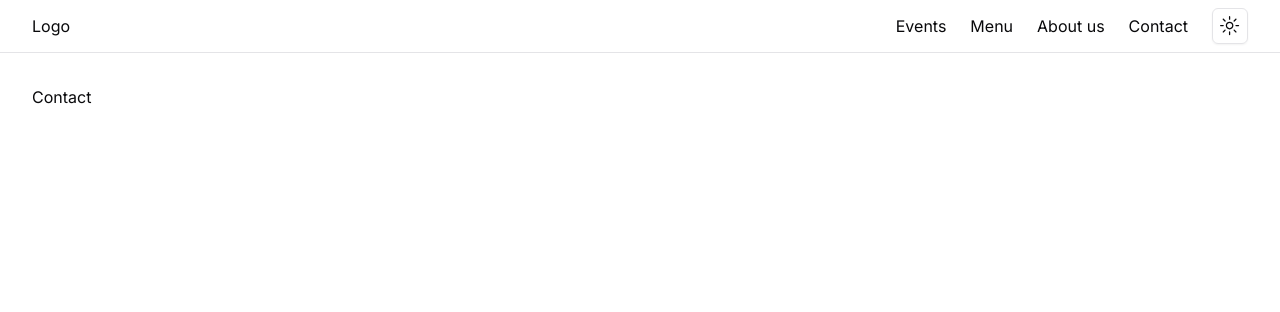
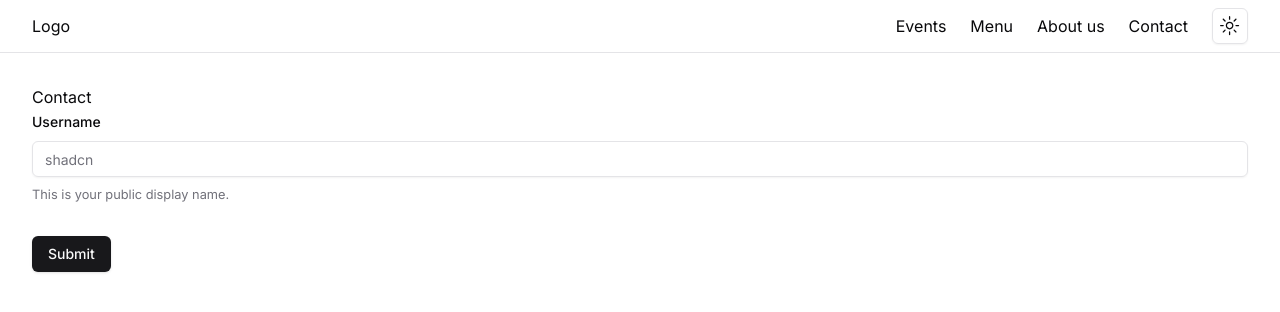
Before and after one commit to lmatuzic/zeleni-kut, a Next.js app: page /contact in a window 1280 px wide. Shown: the top 312 px of the page. Built offline with nearby package versions, Linux system fonts and the light colour scheme.

Commit message:
add form and input components from shadcn, make contact form component and use it on contact page

```diff
--- /dev/null
+++ b/app/(routes)/contact/components/ContactForm.tsx
@@ -0,0 +1,58 @@
+'use client';
+
+import * as z from 'zod';
+import { useForm } from 'react-hook-form';
+import { zodResolver } from '@hookform/resolvers/zod';
+import {
+	Form,
+	FormControl,
+	FormDescription,
+	FormField,
+	FormItem,
+	FormLabel,
+	FormMessage,
+} from '@/app/(ui)/components/shadcn/Form';
+import { Button } from '@/app/(ui)/components/shadcn/Button';
+import { Input } from '@/app/(ui)/components/shadcn/Input';
+
+const formSchema = z.object({
+	username: z.string().min(2).max(50),
+});
+
+export default function ContactForm() {
+	const form = useForm<z.infer<typeof formSchema>>({
+		resolver: zodResolver(formSchema),
+		defaultValues: {
+			username: '',
+		},
+	});
+
+	function onSubmit(values: z.infer<typeof formSchema>) {
+		console.log(values);
+	}
+
+	return (
+		<Form {...form}>
+			<form onSubmit={form.handleSubmit(onSubmit)} className='space-y-8'>
+				<FormField
+					control={form.control}
+					name='username'
+					render={({ field }) => (
+						<FormItem>
+							<FormLabel>Username</FormLabel>
+
+							<FormControl>
+								<Input placeholder='shadcn' {...field} />
+							</FormControl>
+
+							<FormDescription>This is your public display name.</FormDescription>
+							<FormMessage />
+						</FormItem>
+					)}
+				/>
+
+				<Button type='submit'>Submit</Button>
+			</form>
+		</Form>
+	);
+}
--- a/app/(routes)/contact/page.tsx
+++ b/app/(routes)/contact/page.tsx
@@ -1,3 +1,10 @@
+import ContactForm from './components/ContactForm';
+
 export default function Contact() {
-	return <div>Contact</div>;
+	return (
+		<div>
+			<h1>Contact</h1>
+			<ContactForm />
+		</div>
+	);
 }
--- /dev/null
+++ b/app/(ui)/components/shadcn/Form.tsx
@@ -0,0 +1,167 @@
+import * as React from 'react';
+import * as LabelPrimitive from '@radix-ui/react-label';
+import { Slot } from '@radix-ui/react-slot';
+import {
+	Controller,
+	ControllerProps,
+	FieldPath,
+	FieldValues,
+	FormProvider,
+	useFormContext,
+} from 'react-hook-form';
+
+import { cn } from '@/lib/shadcn/utils';
+import { Label } from '@/app/(ui)/components/shadcn/Label';
+
+const Form = FormProvider;
+
+type FormFieldContextValue<
+	TFieldValues extends FieldValues = FieldValues,
+	TName extends FieldPath<TFieldValues> = FieldPath<TFieldValues>
+> = {
+	name: TName;
+};
+
+const FormFieldContext = React.createContext<FormFieldContextValue>({} as FormFieldContextValue);
+
+const FormField = <
+	TFieldValues extends FieldValues = FieldValues,
+	TName extends FieldPath<TFieldValues> = FieldPath<TFieldValues>
+>({
+	...props
+}: ControllerProps<TFieldValues, TName>) => {
+	return (
+		<FormFieldContext.Provider value={{ name: props.name }}>
+			<Controller {...props} />
+		</FormFieldContext.Provider>
+	);
+};
+
+const useFormField = () => {
+	const fieldContext = React.useContext(FormFieldContext);
+	const itemContext = React.useContext(FormItemContext);
+	const { getFieldState, formState } = useFormContext();
+
+	const fieldState = getFieldState(fieldContext.name, formState);
+
+	if (!fieldContext) {
+		throw new Error('useFormField should be used within <FormField>');
+	}
+
+	const { id } = itemContext;
+
+	return {
+		id,
+		name: fieldContext.name,
+		formItemId: `${id}-form-item`,
+		formDescriptionId: `${id}-form-item-description`,
+		formMessageId: `${id}-form-item-message`,
+		...fieldState,
+	};
+};
+
+type FormItemContextValue = {
+	id: string;
+};
+
+const FormItemContext = React.createContext<FormItemContextValue>({} as FormItemContextValue);
+
+const FormItem = React.forwardRef<HTMLDivElement, React.HTMLAttributes<HTMLDivElement>>(
+	({ className, ...props }, ref) => {
+		const id = React.useId();
+
+		return (
+			<FormItemContext.Provider value={{ id }}>
+				<div ref={ref} className={cn('space-y-2', className)} {...props} />
+			</FormItemContext.Provider>
+		);
+	}
+);
+FormItem.displayName = 'FormItem';
+
+const FormLabel = React.forwardRef<
+	React.ElementRef<typeof LabelPrimitive.Root>,
+	React.ComponentPropsWithoutRef<typeof LabelPrimitive.Root>
+>(({ className, ...props }, ref) => {
+	const { error, formItemId } = useFormField();
+
+	return (
+		<Label
+			ref={ref}
+			className={cn(error && 'text-destructive', className)}
+			htmlFor={formItemId}
+			{...props}
+		/>
+	);
+});
+FormLabel.displayName = 'FormLabel';
+
+const FormControl = React.forwardRef<
+	React.ElementRef<typeof Slot>,
+	React.ComponentPropsWithoutRef<typeof Slot>
+>(({ ...props }, ref) => {
+	const { error, formItemId, formDescriptionId, formMessageId } = useFormField();
+
+	return (
+		<Slot
+			ref={ref}
+			id={formItemId}
+			aria-describedby={!error ? `${formDescriptionId}` : `${formDescriptionId} ${formMessageId}`}
+			aria-invalid={!!error}
+			{...props}
+		/>
+	);
+});
+FormControl.displayName = 'FormControl';
+
+const FormDescription = React.forwardRef<
+	HTMLParagraphElement,
+	React.HTMLAttributes<HTMLParagraphElement>
+>(({ className, ...props }, ref) => {
+	const { formDescriptionId } = useFormField();
+
+	return (
+		<p
+			ref={ref}
+			id={formDescriptionId}
+			className={cn('text-[0.8rem] text-muted-foreground', className)}
+			{...props}
+		/>
+	);
+});
+FormDescription.displayName = 'FormDescription';
+
+const FormMessage = React.forwardRef<
+	HTMLParagraphElement,
+	React.HTMLAttributes<HTMLParagraphElement>
+>(({ className, children, ...props }, ref) => {
+	const { error, formMessageId } = useFormField();
+	const body = error ? String(error?.message) : children;
+
+	if (!body) {
+		return null;
+	}
+
+	return (
+		<p
+			ref={ref}
+			id={formMessageId}
+			className={cn('text-[0.8rem] font-medium text-destructive', className)}
+			{...props}
+		>
+			{body}
+		</p>
+	);
+});
+FormMessage.displayName = 'FormMessage';
+
+export {
+	useFormField,
+	Form,
+	FormItem,
+	FormLabel,
+	FormControl,
+	FormDescription,
+	FormMessage,
+	FormField,
+};
--- /dev/null
+++ b/app/(ui)/components/shadcn/Input.tsx
@@ -0,0 +1,23 @@
+import * as React from 'react';
+import { cn } from '@/lib/shadcn/utils';
+
+export interface InputProps extends React.InputHTMLAttributes<HTMLInputElement> {}
+
+const Input = React.forwardRef<HTMLInputElement, InputProps>(
+	({ className, type, ...props }, ref) => {
+		return (
+			<input
+				type={type}
+				className={cn(
+					'flex h-9 w-full rounded-md border border-input bg-transparent px-3 py-1 text-sm shadow-sm transition-colors file:border-0 file:bg-transparent file:text-sm file:font-medium placeholder:text-muted-foreground focus-visible:outline-none focus-visible:ring-1 focus-visible:ring-ring disabled:cursor-not-allowed disabled:opacity-50',
+					className
+				)}
+				ref={ref}
+				{...props}
+			/>
+		);
+	}
+);
+Input.displayName = 'Input';
+
+export { Input };
--- /dev/null
+++ b/app/(ui)/components/shadcn/Label.tsx
@@ -0,0 +1,21 @@
+'use client';
+
+import * as React from 'react';
+import * as LabelPrimitive from '@radix-ui/react-label';
+import { cva, type VariantProps } from 'class-variance-authority';
+
+import { cn } from '@/lib/shadcn/utils';
+
+const labelVariants = cva(
+	'text-sm font-medium leading-none peer-disabled:cursor-not-allowed peer-disabled:opacity-70'
+);
+
+const Label = React.forwardRef<
+	React.ElementRef<typeof LabelPrimitive.Root>,
+	React.ComponentPropsWithoutRef<typeof LabelPrimitive.Root> & VariantProps<typeof labelVariants>
+>(({ className, ...props }, ref) => (
+	<LabelPrimitive.Root ref={ref} className={cn(labelVariants(), className)} {...props} />
+));
+Label.displayName = LabelPrimitive.Root.displayName;
+
+export { Label };
```
